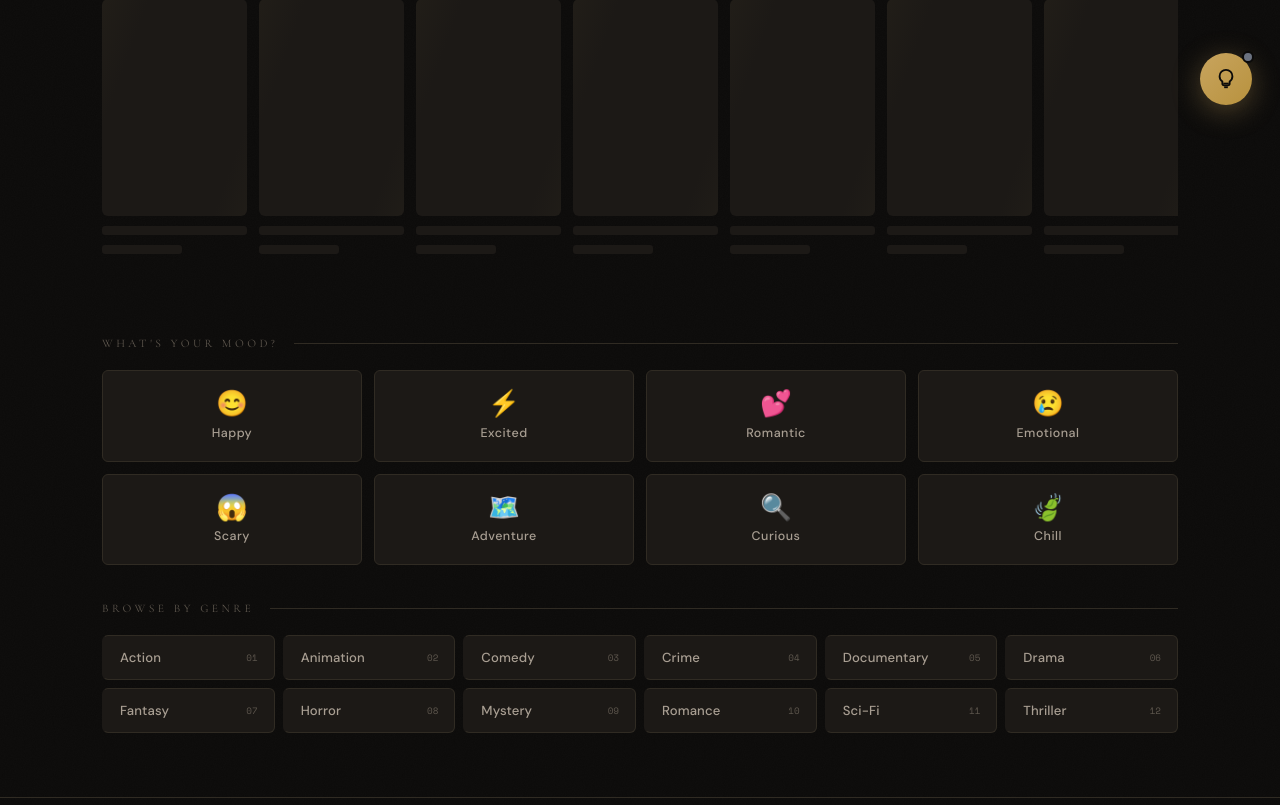
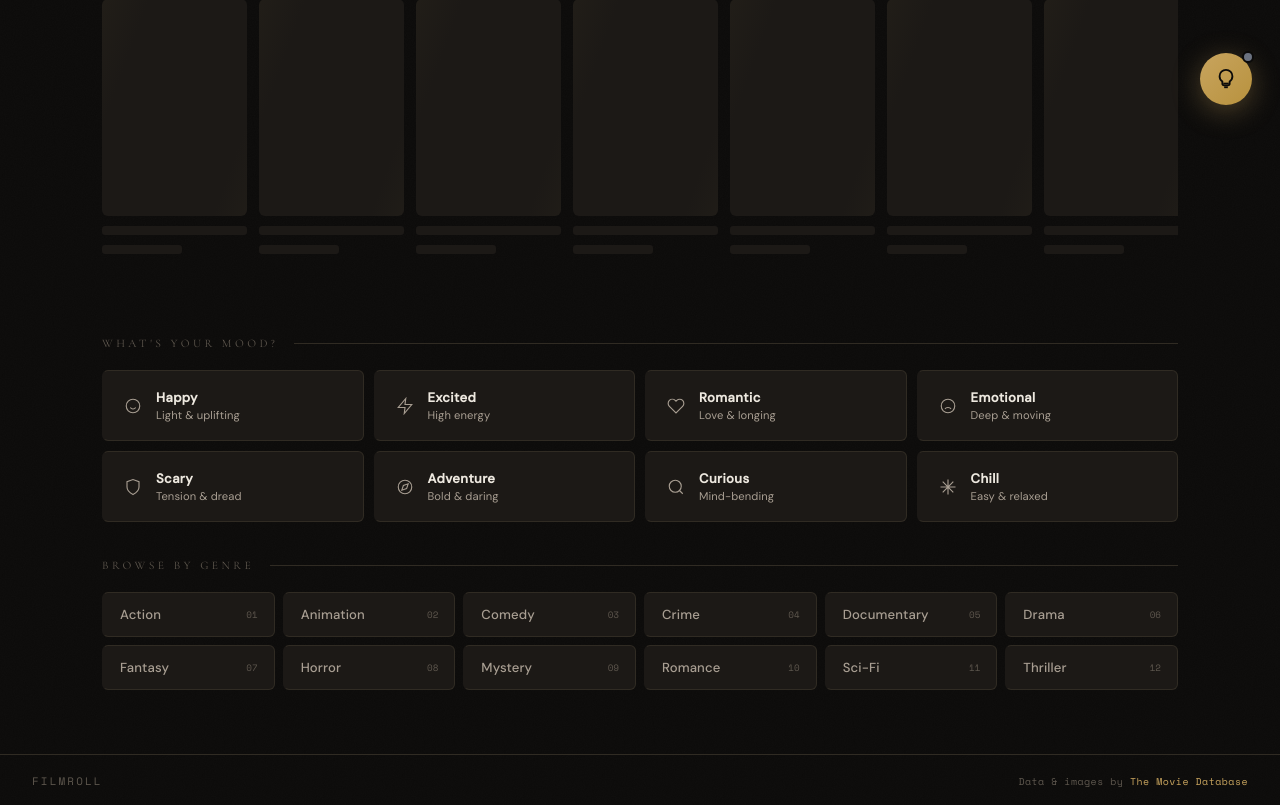
Before and after one commit to eyeofshreyas/FillmRoll, a Flask app: template templates/index.html in a window 1280 px wide. Shown: the part 667-1472 px from the top of the page. Run offline with Flask 3, Linux system fonts and the light colour scheme; the template is opened without the code that fills it, so the values that code supplies are empty; parts of the project's set-up code (start-up, migrations or seed data) failed here and were passed over.

Commit message:
redesign mood section with SVG icons and professional layout

```diff
--- a/static/styles.css
+++ b/static/styles.css
@@ -2023,40 +2023,62 @@
 .mood-grid {
     display: grid;
     grid-template-columns: repeat(4, 1fr);
-    gap: 12px;
+    gap: 10px;
 }
 
 .mood-btn {
     display: flex;
-    flex-direction: column;
+    flex-direction: row;
     align-items: center;
-    gap: 8px;
-    padding: 20px 12px;
+    gap: 14px;
+    padding: 18px 20px;
     background: var(--sur);
     border: 1px solid var(--rule);
+    border-left: 2px solid transparent;
     border-radius: var(--radius);
     cursor: pointer;
     transition: border-color 0.18s, background 0.18s, transform 0.14s;
     color: var(--text);
     font-family: 'DM Sans', system-ui, sans-serif;
+    text-align: left;
 }
 
 .mood-btn:hover {
-    border-color: var(--gold);
+    border-left-color: var(--gold);
     background: var(--sur2);
-    transform: translateY(-2px);
+    transform: translateY(-1px);
 }
 
 .mood-icon {
-    font-size: 1.6rem;
-    line-height: 1;
+    width: 18px;
+    height: 18px;
+    flex-shrink: 0;
+    color: var(--text2);
+    transition: color 0.18s;
 }
 
+.mood-btn:hover .mood-icon {
+    color: var(--gold);
+}
+
+.mood-text {
+    display: flex;
+    flex-direction: column;
+    gap: 2px;
+}
+
 .mood-name {
-    font-size: 0.78rem;
-    font-weight: 500;
-    letter-spacing: 0.04em;
+    font-size: 0.82rem;
+    font-weight: 600;
+    letter-spacing: 0.03em;
+    color: var(--text);
+}
+
+.mood-sub {
+    font-size: 0.7rem;
+    font-weight: 400;
     color: var(--text2);
+    letter-spacing: 0.01em;
 }
 
 .mood-btn:hover .mood-name {
--- a/templates/index.html
+++ b/templates/index.html
@@ -157,14 +157,47 @@
   <div class="home-section fade-up" id="mood-section">
     <div class="section-title">What's your mood?</div>
     <div class="mood-grid">
-      <button class="mood-btn" onclick="fetchMoodRecs('happy')"><span class="mood-icon">😊</span><span class="mood-name">Happy</span></button>
-      <button class="mood-btn" onclick="fetchMoodRecs('excited')"><span class="mood-icon">⚡</span><span class="mood-name">Excited</span></button>
-      <button class="mood-btn" onclick="fetchMoodRecs('romantic')"><span class="mood-icon">💕</span><span class="mood-name">Romantic</span></button>
-      <button class="mood-btn" onclick="fetchMoodRecs('sad')"><span class="mood-icon">😢</span><span class="mood-name">Emotional</span></button>
-      <button class="mood-btn" onclick="fetchMoodRecs('scared')"><span class="mood-icon">😱</span><span class="mood-name">Scary</span></button>
-      <button class="mood-btn" onclick="fetchMoodRecs('adventurous')"><span class="mood-icon">🗺️</span><span class="mood-name">Adventure</span></button>
-      <button class="mood-btn" onclick="fetchMoodRecs('curious')"><span class="mood-icon">🔍</span><span class="mood-name">Curious</span></button>
-      <button class="mood-btn" onclick="fetchMoodRecs('chill')"><span class="mood-icon">🍃</span><span class="mood-name">Chill</span></button>
+
+      <button class="mood-btn" onclick="fetchMoodRecs('happy')">
+        <svg class="mood-icon" viewBox="0 0 24 24" fill="none" stroke="currentColor" stroke-width="1.5"><circle cx="12" cy="12" r="9"/><path d="M8.5 14s1 2 3.5 2 3.5-2 3.5-2"/><line x1="9" y1="9.5" x2="9.01" y2="9.5"/><line x1="15" y1="9.5" x2="15.01" y2="9.5"/></svg>
+        <div class="mood-text"><span class="mood-name">Happy</span><span class="mood-sub">Light &amp; uplifting</span></div>
+      </button>
+
+      <button class="mood-btn" onclick="fetchMoodRecs('excited')">
+        <svg class="mood-icon" viewBox="0 0 24 24" fill="none" stroke="currentColor" stroke-width="1.5"><polygon points="13 2 3 14 12 14 11 22 21 10 12 10 13 2"/></svg>
+        <div class="mood-text"><span class="mood-name">Excited</span><span class="mood-sub">High energy</span></div>
+      </button>
+
+      <button class="mood-btn" onclick="fetchMoodRecs('romantic')">
+        <svg class="mood-icon" viewBox="0 0 24 24" fill="none" stroke="currentColor" stroke-width="1.5"><path d="M20.84 4.61a5.5 5.5 0 0 0-7.78 0L12 5.67l-1.06-1.06a5.5 5.5 0 0 0-7.78 7.78l1.06 1.06L12 21.23l7.78-7.78 1.06-1.06a5.5 5.5 0 0 0 0-7.78z"/></svg>
+        <div class="mood-text"><span class="mood-name">Romantic</span><span class="mood-sub">Love &amp; longing</span></div>
+      </button>
+
+      <button class="mood-btn" onclick="fetchMoodRecs('sad')">
+        <svg class="mood-icon" viewBox="0 0 24 24" fill="none" stroke="currentColor" stroke-width="1.5"><circle cx="12" cy="12" r="9"/><path d="M16 16s-1-2-4-2-4 2-4 2"/><line x1="9" y1="9.5" x2="9.01" y2="9.5"/><line x1="15" y1="9.5" x2="15.01" y2="9.5"/></svg>
+        <div class="mood-text"><span class="mood-name">Emotional</span><span class="mood-sub">Deep &amp; moving</span></div>
+      </button>
+
+      <button class="mood-btn" onclick="fetchMoodRecs('scared')">
+        <svg class="mood-icon" viewBox="0 0 24 24" fill="none" stroke="currentColor" stroke-width="1.5"><path d="M12 22s8-4 8-10V5l-8-3-8 3v7c0 6 8 10 8 10z"/></svg>
+        <div class="mood-text"><span class="mood-name">Scary</span><span class="mood-sub">Tension &amp; dread</span></div>
+      </button>
+
+      <button class="mood-btn" onclick="fetchMoodRecs('adventurous')">
+        <svg class="mood-icon" viewBox="0 0 24 24" fill="none" stroke="currentColor" stroke-width="1.5"><circle cx="12" cy="12" r="9"/><polygon points="16.24 7.76 14.12 14.12 7.76 16.24 9.88 9.88 16.24 7.76"/></svg>
+        <div class="mood-text"><span class="mood-name">Adventure</span><span class="mood-sub">Bold &amp; daring</span></div>
+      </button>
+
+      <button class="mood-btn" onclick="fetchMoodRecs('curious')">
+        <svg class="mood-icon" viewBox="0 0 24 24" fill="none" stroke="currentColor" stroke-width="1.5"><circle cx="11" cy="11" r="8"/><line x1="21" y1="21" x2="16.65" y2="16.65"/></svg>
+        <div class="mood-text"><span class="mood-name">Curious</span><span class="mood-sub">Mind-bending</span></div>
+      </button>
+
+      <button class="mood-btn" onclick="fetchMoodRecs('chill')">
+        <svg class="mood-icon" viewBox="0 0 24 24" fill="none" stroke="currentColor" stroke-width="1.5"><path d="M12 2v20M4.93 4.93l14.14 14.14M2 12h20M4.93 19.07l14.14-14.14"/></svg>
+        <div class="mood-text"><span class="mood-name">Chill</span><span class="mood-sub">Easy &amp; relaxed</span></div>
+      </button>
+
     </div>
   </div>
 
```
